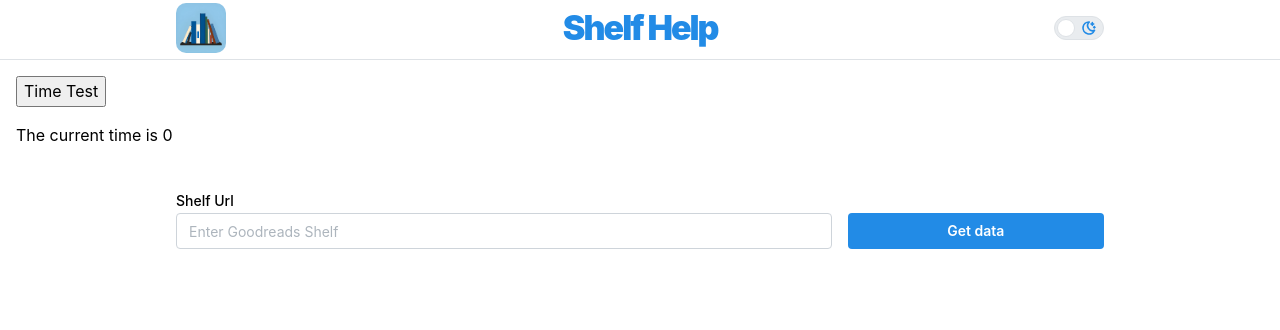
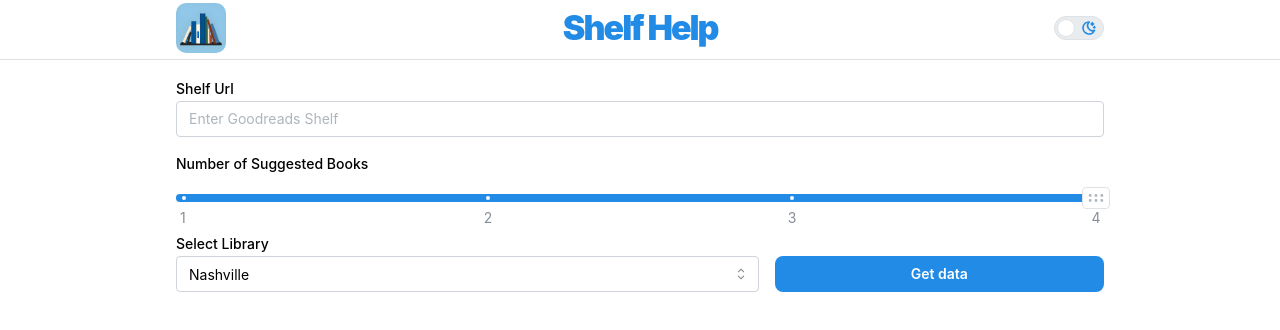
Before and after one commit to MCBoarder289/shelf-help, a React (Vite) app in the folder frontend/: page / in a window 1280 px wide. Shown: the top 330 px of the page. Built offline with nearby package versions, Linux system fonts and the light colour scheme.

Commit message:
Reults implementation

```diff
--- a/frontend/src/components/QueryForm/QueryForm.module.css
+++ b/frontend/src/components/QueryForm/QueryForm.module.css
@@ -10,8 +10,22 @@
     justify-content: center;
 }
 
+.select {
+    flex: 2;
+    justify-content: center;
+}
+
 .button {
     flex: 1;
-    max-width: 30%;
+    max-width: 40%;
     justify-content: center ;
 }
+
+.thumb {
+    border: rem(1px) solid light-dark(var(--mantine-color-gray-3), var(--mantine-color-dark-2));
+    width: rem(28px);
+    height: rem(22px);
+    color: var(--mantine-color-gray-5);
+    background-color: var(--mantine-color-white);
+    border-radius: var(--mantine-radius-sm);
+  }
--- a/frontend/src/components/QueryForm/QueryForm.tsx
+++ b/frontend/src/components/QueryForm/QueryForm.tsx
@@ -1,15 +1,35 @@
-import { Button, Container, Flex, Group, Stack, TextInput } from "@mantine/core";
+import { Button, Container, Flex, Select, Slider, TextInput, Stack, rem } from "@mantine/core";
 import classes from "./QueryForm.module.css"
 import { useEffect, useState } from "react";
 import { useSearchParams } from "react-router-dom";
 import { bookRequest } from "@/pages/Home.page";
+import { IconGripHorizontal } from '@tabler/icons-react';
 
 
-export function QueryForm({ onFormSubmit = (request: bookRequest) => { }, loading }: { onFormSubmit: (request: bookRequest) => void, loading: boolean }) {
+
+export function QueryForm({
+    onFormSubmit = (_request: bookRequest) => { },
+    loading,
+    librarySubmit = (_libraryName: String) => {},
+}: {
+    onFormSubmit: (request: bookRequest) => void,
+    loading: boolean,
+    librarySubmit: (libraryName: string) => void,
+}) {
 
     const [link, setLink] = useState("");
     const [errorStatus, setErrorStatus] = useState(false);
     const [searchParams, setSearchParams] = useSearchParams();
+    const [numBooks, setNumBooks] = useState(4)
+
+
+    const marks = [
+        { value: 1, label: '1' },
+        { value: 2, label: '2' },
+        { value: 3, label: '3' },
+        { value: 4, label: '4' },
+      ];
+
 
     // Initialize the link state with the value of the "gr_id" parameter from URL
     useEffect(() => {
@@ -49,15 +69,15 @@
             // Update the search parameters in the URL
             setSearchParams(params);
             // Call the onFormSubmit function with the updated request
-            onFormSubmit({ num_books: 5, gr_url: link });
+            onFormSubmit({ num_books: numBooks, gr_url: link });
         }
       };
 
 
     return (
         <Container size="md">
-            <Flex justify="Flex-start" align="Flex-end" gap="md">
-                <TextInput
+            <Stack>
+            <TextInput
                     className={classes.input}
                     label="Shelf Url"
                     placeholder="Enter Goodreads Shelf"
@@ -66,10 +86,42 @@
                     error={errorStatus}
                     onChange={(e) => updateErrorAndLink(e)}
                 ></TextInput>
+            <label className={"m_8fdc1311 mantine-InputWrapper-label mantine-TextInput-label"}>Number of Suggested Books</label>
+            <Slider
+                classNames={classes}
+                thumbChildren={
+                    <IconGripHorizontal style={{ width: rem(20), height: rem(20) }} stroke={1.5} />
+                }
+                defaultValue={4}
+                onChange={(value) => setNumBooks(value)}
+                min={1}
+                max={4}
+                marks={marks}
+            />
+            </Stack>
+            <br></br>
+            <Flex justify="Flex-start" align="Flex-end" gap="md">
+            <Select
+                className={classes.select}
+                label="Select Library"
+                data={['Nashville',
+                'Miami',
+                'Syracuse',
+                'Columbus',
+                'Cincinnati',
+                'San Francisco',
+                'Phoenix',
+                'Delafield',
+                'Toledo', ]}
+                defaultValue={"Nashville"}
+                allowDeselect={false}
+                onChange={(value, _option) => librarySubmit(value!!)}
+            ></Select>
             <Button
                 className={classes.button}
                 onClick={handleFormSubmit}
                 loading={loading}
+                radius="md"
                 >Get data</Button>
             </Flex>
         </Container>
--- /dev/null
+++ b/frontend/src/components/Results/Results.module.css
@@ -0,0 +1,4 @@
+.card {
+    min-width: 200x;
+    border-width: 0.15em;
+}
--- a/frontend/src/components/Results/Results.tsx
+++ b/frontend/src/components/Results/Results.tsx
@@ -1,25 +1,113 @@
 import { Book } from "@/pages/Home.page";
+import { Card, Container, Group, Image, Text, Button, Badge, Stack, SimpleGrid, SegmentedControl, Modal} from "@mantine/core";
+import classes from "./Results.module.css"
+import { useState } from "react";
+
 
 
 type ResultsProps = {
     input: Book[];
+    library: string;
 };
+
+type LibraryStatusRequest = {
+  is_libby: Boolean,
+  library: String,
+  book: Book
+}
+
+function openNewWindow(link: string) {
+  window.open(link, "_blank")
+}
 
 
 export function Results({input}: ResultsProps) {
+
+  // Define an array of states, one for each item in the input array
+  const [values, setValues] = useState<string[]>(input.map(() => "Book"));
+  const [showModal, setShowModal] = useState(false); // State for controlling modal visibility
+  const [modalContent, setModalContent] = useState(""); // State for modal content
+
+  // Function to handle change in SegmentedControl for a specific index
+  const handleSegmentedControlChange = (index: number, newValue: string) => {
+    setValues((prevValues) => {
+      const newValues = [...prevValues];
+      newValues[index] = newValue;
+      return newValues;
+    });
+  };
+
+  const openModal = (link: string, index: number) => {
+    const currentValue = values[index];
+    if (currentValue === "Libby") {
+      // Perform action for Libby
+      setModalContent(`Performing action for Libby with link: ${link}`);
+      setShowModal(true);
+      // Here you can make API calls or perform other actions specific to Libby
+    } else {
+      // Perform action for Book
+      // Here you can perform any action specific to Book, if needed
+    }
+  };
+
     return (
-        <ul>
+      <Container>
+        <SimpleGrid
+          cols={{ base: 1, sm: 2 }}
+          spacing={{ base: "xl", sm: 'xl' }}
+        >
         {
-          input.map(d =>
-            ( <>
-              <li>Title: {d.title}, Author: {d.author} </li>
-              <ul>
-              <li>GR Link: {d.link}</li>
-              </ul>
-              </>
-            )
-          )}
-      </ul>
+          input.map((d, index) =>
+          (
+            <>
+            <Card key={index} className={classes.card} shadow="md" padding="lg" radius="md" withBorder>
+              <Card.Section>
+                <Image
+                  src={d.image_link}
+                  height={160}
+                  fit="contain"
+                  />
+              </Card.Section>
+              <Group justify="space-between" mt="md" mb="xs">
+                <Text fw={600}>{d.title}</Text>
+                <Text fw={250}>{d.author}</Text>
+              </Group>
+
+              <SegmentedControl
+                data={["Book", "Libby"]}
+                radius="md"
+                value={values[index]}
+                onChange={(newValue) => handleSegmentedControlChange(index, newValue)}
+              ></SegmentedControl>
+              <br></br>
+
+              <Group justify="space-around">
+                <Button
+                  color="blue"
+                  radius="md"
+                  onClick={(_e) => openNewWindow(d.link)}
+                  >Check Goodreads</Button>
+                  <Button
+                  color="blue"
+                  radius="md"
+                  onClick={(_e) => openModal(d.link, index)}
+                  >Check Library</Button>
+                </Group>
+            </Card>
+            </>
+          )
+        )}
+        </SimpleGrid>
+        <Modal
+          title="Library Modal"
+          onClose={() => setShowModal(false)}
+          opened={showModal}
+          size="sm"
+         >
+          <Text>{modalContent}</Text>
+          <Button onClick={() => setShowModal(false)}>Close</Button>
+        </Modal>
+      </Container>
     )
 
 }
--- a/frontend/src/pages/Home.page.tsx
+++ b/frontend/src/pages/Home.page.tsx
@@ -25,13 +25,14 @@
 
   const [loading, setLoading] = useState(false);
   const [data, setData] = useState<Book[]>([])
+  const [library, setLibrary] = useState("Nashville")
+
 
   function getTime() {
     fetch('/time').then(res => res.json()).then(data => {
       setCurrentTime(data.time);
     });
   }
-
 
   function getBookData(request: bookRequest) {
     setLoading(true);
@@ -47,6 +48,10 @@
     });
   }
 
+  function updateLibrary(libraryName: string) {
+    setLibrary(libraryName)
+  }
+
   return (
     <AppShell header={{ height: 60, offset: false }} padding="md">
       <AppShell.Header>
@@ -54,11 +59,9 @@
       </AppShell.Header>
 
       <AppShell.Main pt={`calc(${rem(60)} + var(--mantine-spacing-md))`}>
-      <button onClick={getTime}>Time Test</button>
-      <p>The current time is {currentTime}</p>
+      <QueryForm onFormSubmit={getBookData} loading={loading} librarySubmit={setLibrary}></QueryForm>
       <br></br>
-      <QueryForm onFormSubmit={getBookData} loading={loading}></QueryForm>
-      <Results input={data} />
+      <Results input={data} library={library}/>
       </AppShell.Main>
     </AppShell>
   );
```
